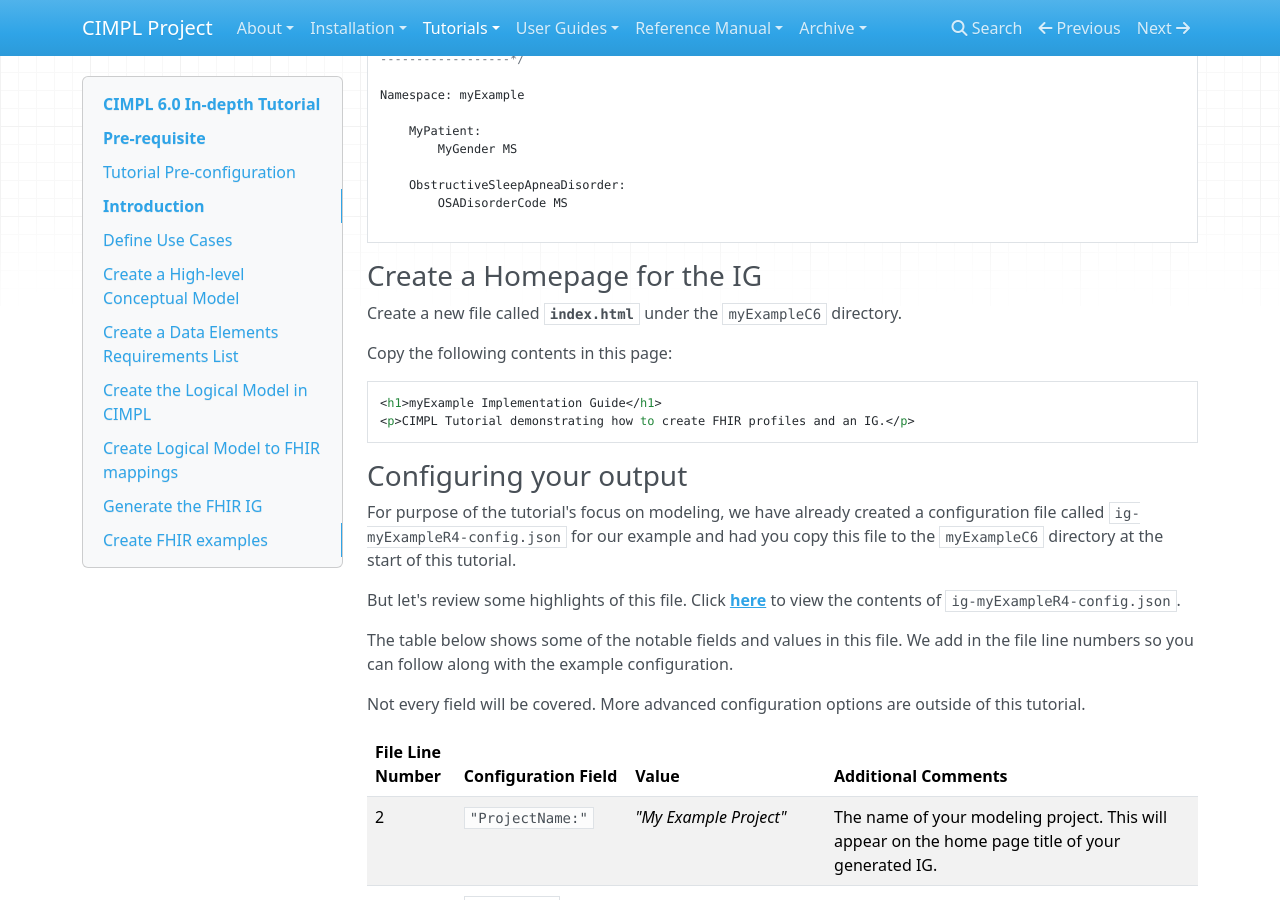
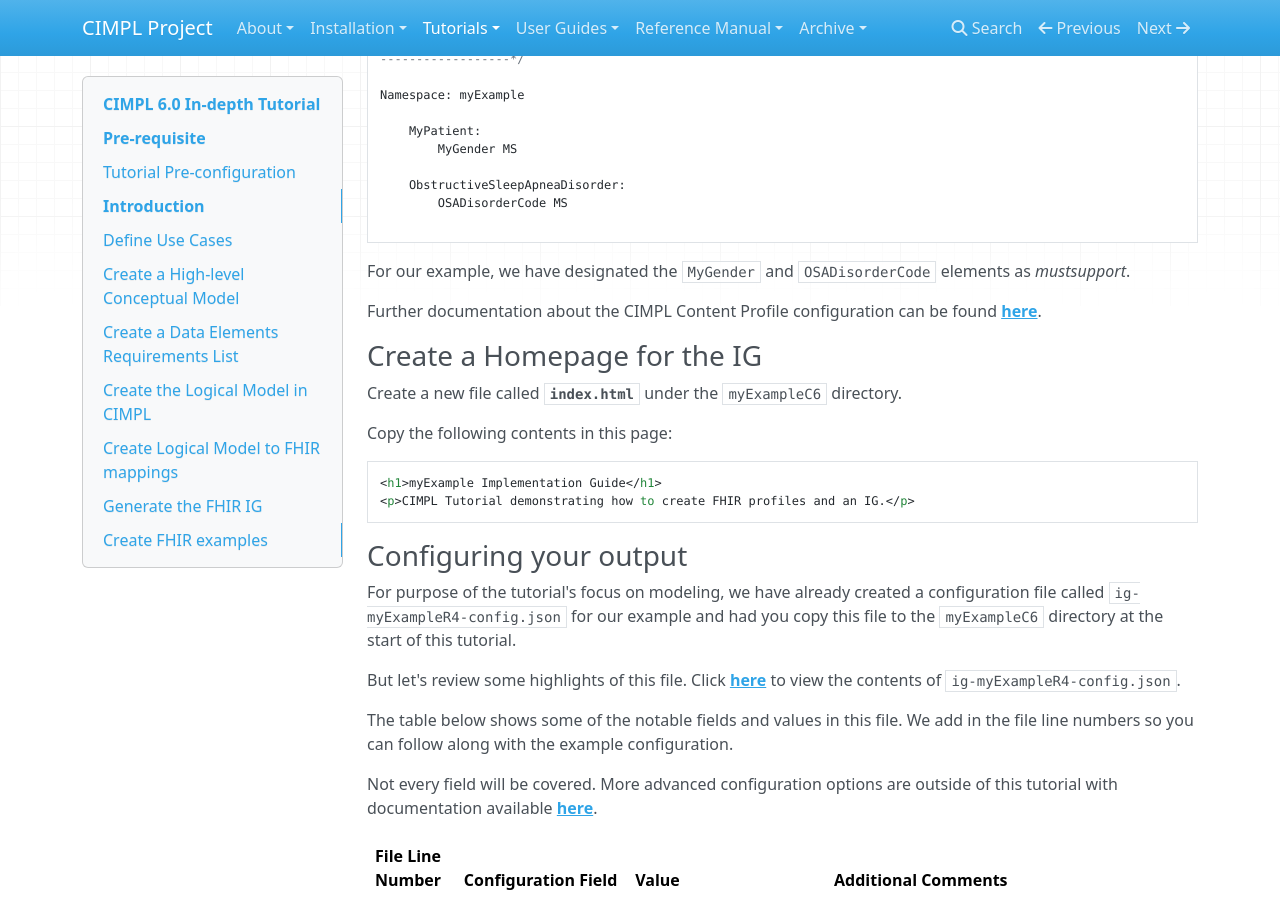
Before and after one commit to standardhealth/cimpl-doc, an MkDocs documentation site: the page built from docs/cimpl6Tutorial_detail.md, in a window 1280 px wide and 900 px high, scrolled down 7182 px. Built offline with MkDocs 1.6.1, drawn with Linux system fonts in a browser that asks for light colours; nearby versions of some CDN libraries.

Commit message:
added URL links to GitHub documentation on config and cp

````diff
--- a/docs/cimpl6Tutorial_detail.md
+++ b/docs/cimpl6Tutorial_detail.md
@@ -302,6 +302,10 @@
 
 ```
 
+For our example, we have designated the `MyGender` and `OSADisorderCode` elements as _mustsupport_.
+
+Further documentation about the CIMPL Content Profile configuration can be found **[here](https://github.com/standardhealth/shr-cli#content-profile)**.
+
 ### Create a Homepage for the IG
 
 Create a new file called **`index.html`** under the `myExampleC6` directory.
@@ -321,7 +325,7 @@
 
 The table below shows some of the notable fields and values in this file. We add in the file line numbers so you can follow along with the example configuration.
 
-Not every field will be covered.  More advanced configuration options are outside of this tutorial.
+Not every field will be covered.  More advanced configuration options are outside of this tutorial with documentation available **[here](https://github.com/standardhealth/shr-cli#implementation-guide-configuration)**.
 
 | File Line Number | Configuration Field | Value | Additional Comments |
 |-------|-------|-------|-------|
````
